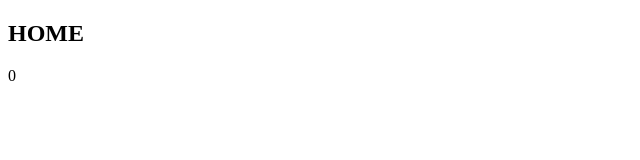
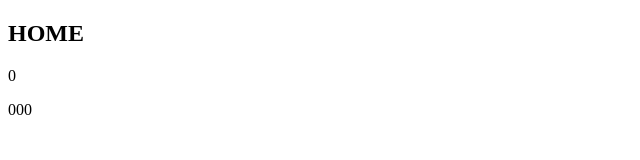
Before and after one commit to sandraluong/basketballscorebroad, a plain HTML site: page index.html in a window 1280 px wide. Shown: the full height of the page, 0-640 px from the left. Drawn offline with Linux system fonts and the light colour scheme.

Commit message:
Update index.html

```diff
--- a/index.html
+++ b/index.html
@@ -13,6 +13,7 @@
                 <h2 class="text">HOME</h2>
                 <div class="one">
                     <p class="pts" id="home-pts">0</p>
+                    <p class="pts-shadow">000</p>
                 </div>
             </div>
         </div>
```
